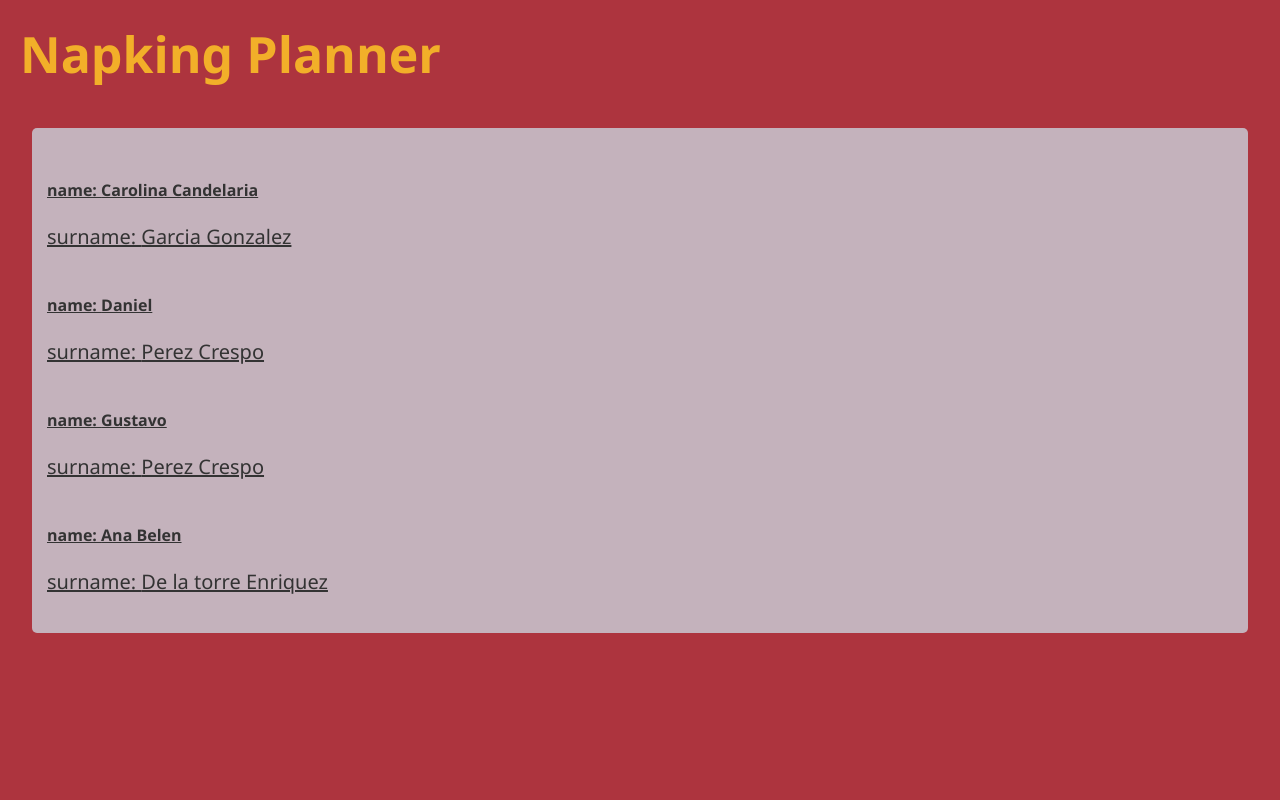
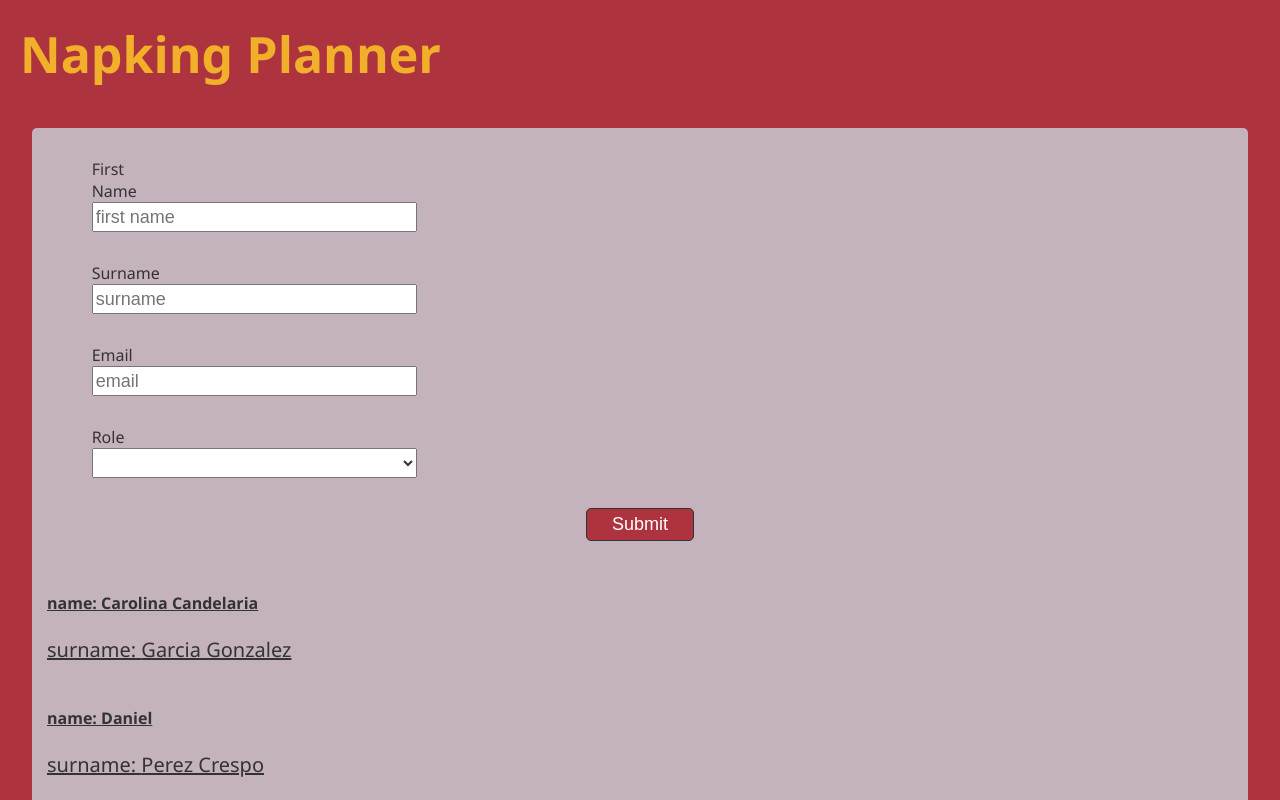
Before and after one commit to spinboo/napkin-planner, a React (Vite) app: page / in a window 1280 px wide. Shown: the top 800 px of the page. Built offline with nearby package versions, Linux system fonts and the light colour scheme.

Commit message:
Created Search User Component with context

```diff
--- a/api/db.json
+++ b/api/db.json
@@ -1 +1 @@
-{"users":[{"id":65896209,"firstName":"Ut Lorem aliqua","lastName":"Lorem pariatur dolore mollit minim","email":"A0S-ohmCTRMm@piDtnmedeObIZsZhOIttwzXTItpS.iqq","salary":19522},{"id":13585007,"firstName":"magna velit commodo fugiat elit","lastName":"exercitation p","email":"aeEz@xEkMvZPhgKkyklwgqIkDzzPsPYu.cuv","salary":43926},{"id":95855388,"firstName":"et","lastName":"aliqua magna eiusmod lab","email":"5ctfLlSChp@SBgEBmRtyWXliCjzpkKFT.tj","salary":47201},{"id":83531499,"firstName":"qui","lastName":"in ut","email":"bgOcJ2W81Ba@FCXTqKOwWjcnogsNfICNLrecgzwvd.xurq","salary":49003},{"id":83940694,"firstName":"culpa magna cillum amet esse","lastName":"Lorem","email":"ZyPm8VEfPg8I@ZACeWewYgCpjuDzKgbZb.lzi","salary":22809}]}
+{"users":[{"id":21608618,"firstName":"Duis in","lastName":"dolor in eu","email":"pUXq3PGhb1kF@ihxbOI.jfb","salary":42912},{"id":94365275,"firstName":"elit aute qui","lastName":"voluptate eu Excepteur culpa dolor","email":"ien03odKL@itLuIqrF.yg","salary":42644},{"id":72105440,"firstName":"elit","lastName":"voluptate esse","email":"ilkbQ@MlGKCj.hj","salary":32217}]}
--- /dev/null
+++ b/seed/users.js
@@ -0,0 +1,36 @@
+const users = [
+    {
+        id: 1,
+        name: "Carolina Candelaria",
+        surname: "Garcia Gonzalez",
+        email: "ccgarciagonzalez@spinboo.com",
+        salary: 50000,
+        role: "Project Manager"
+    },
+    {
+        id: 2,
+        name: "Daniel",
+        surname: "Perez Crespo",
+        email: "dperezcrespo@spinboo.com",
+        salary: 50000,
+        role: "Developer"
+    },
+    {
+        id: 3,
+        name: "Gustavo",
+        surname: "Perez Crespo",
+        email: "gperezcrespo@spinboo.com",
+        salary: 50000,
+        role: ["Purchase Manager"]
+    },
+    {
+        id: 4,
+        name: "Ana Belen",
+        surname: "De la torre Enriquez",
+        email: "abdelatorreenriquez@spinboo.com",
+        salary: 50000,
+        role: ["Sales Manager"]
+    }
+];
+
+export default users;
--- a/src/App.js
+++ b/src/App.js
@@ -1,23 +1,74 @@
 import React from "react";
 import { render } from "react-dom";
 import { Router, Link } from "@reach/router";
+import { Provider } from './SearchUserContext';
 
 import Users from "./Users";
 import UserProfile from "./UserProfile";
-import SearchParams from "./SearchParams";
+import SearchUserForm from "./SearchUserForm";
 
 class App extends React.Component {
+  constructor(props) {
+    super(props);
+
+    this.state = {
+      firstname: "",
+      surname: "",
+      email: "",
+      salary: 0,
+      role: "",
+      users: [],
+      handleFirstnameChange: this.handleFirstnameChange,
+      handleSurnameChange: this.handleSurnameChange,
+      handleEmailChange: this.handleEmailChange,
+      handleSalaryChange: this.handleSalaryChange,
+      handleRoleChange: this.handleRoleChange,
+      getUsers: this.getUsers
+    }
+  }
+
+  handleFirstnameChange = event => {
+    this.setState({
+      firstname: event.target.value
+    })
+  }
+
+  handleSurnameChange = event => {
+    this.setState({
+      surname: event.target.value
+    })
+  }
+
+  handleEmailChange = event => {
+    this.setState({
+      email: event.target.value
+    })
+  }
+
+  handleRoleChange = event => {
+    this.setState({
+      role: event.target.value
+    })
+  }
+
   render() {
     return (
       <div>
         <header>
           <Link to="/">Napking Planner</Link>
+          <Link to="/search-user">
+            <span aria-label="search" role="img">
+              <i className="fas fa-search"></i>
+            </span>
+          </Link>
         </header>
-        <Router>
-          <Users path="/" />
-          <UserProfile path="/user-profile/:id" />
-          <SearchParams path="/search-params" />
-        </Router>
+        <Provider value={this.state}>
+          <Router>
+            <Users path="/" />
+            <UserProfile path="/user-profile/:id" />
+            <SearchUserForm path="/search-user" />
+          </Router>
+        </Provider>
       </div>
     );
   }
--- /dev/null
+++ b/src/SearchBox.js
@@ -0,0 +1,73 @@
+import React from 'react';
+import { Consumer } from './SearchUserContext';
+
+class SearchBox extends React.Component {
+
+  handleFormSubmit = (event) => {
+    event.preventDefault();
+    this.props.search();
+  }
+  render() {
+    return (
+      <Consumer>
+        {context => (
+          <div className="search-params">
+            <form onSubmit={this.handleFormSubmit} >
+              <label htmlFor="firstname">
+                First Name
+                  <input
+                  onChange={context.handleFirstnameChange}
+                  id="firstname"
+                  value={context.firstname}
+                  placeholder="first name"
+                />
+              </label>
+              <label htmlFor="surname">
+                Surname
+                  <input
+                  onChange={context.handleSurnameChange}
+                  id="surname"
+                  value={context.surname}
+                  placeholder="surname"
+                />
+              </label>
+              <label htmlFor="email">
+                Email
+                  <input
+                  onChange={context.handleEmailChange}
+                  id="email"
+                  value={context.email}
+                  placeholder="email"
+                />
+              </label>
+              <label htmlFor="role">
+                Role
+                  <select
+                  id="role"
+                  value={context.role}
+                  onChange={context.handleRoleChange}
+                  onBlur={context.handleRoleChange}
+                >
+                  <option />
+                  <option value={'project manager'}>project manager</option>
+                  <option value={'sales manager'}>sales manager</option>
+                  <option value={'purchase'}>purchase manager</option>
+                  <option value={'developer'}>developer</option>
+                </select>
+              </label>
+              <button
+                onClick={this.handleFormSubmit}
+              >
+                Submit
+              </button>
+            </form>
+          </div>
+        )
+        }
+
+      </Consumer>
+    );
+  }
+}
+
+export default SearchBox;
--- a/src/SearchParams.js
+++ /dev/null
@@ -1,86 +0,0 @@
-import React from "react";
-
-class SearchParams extends React.Component {
-  state = {
-    firstName: "",
-    surname: "",
-    email: "",
-    role: "",
-  };
-
-  handleFirstNameChange = event => {
-    this.setState({
-      firstName: event.target.value
-    })
-  }
-
-  handleSurnameChange = event => {
-    this.setState({
-      surname: event.target.value
-    })
-  }
-
-  handleEmailChange = event => {
-    this.setState({
-      email: event.target.value
-    })
-  }
-
-  handleRoleChange = event => {
-    this.setState({
-      role: event.target.value
-    })
-  }
-
-  render() {
-    return (
-      <div className="search-params">
-        <label htmlFor="firstName">
-          Name
-          <input
-            onChange={this.handleFirstNameChange}
-            id="firstName"
-            value={this.state.firstName}
-            placeholder="first name"
-          />
-        </label>
-        <label htmlFor="surname">
-          Surname
-          <input
-            onChange={this.handleSurnameChange}
-            id="surname"
-            value={this.state.surname}
-            placeholder="surname"
-          />
-        </label>
-        <label htmlFor="email">
-          Email
-          <input
-            onChange={this.handleEmailChange}
-            id="email"
-            value={this.state.email}
-            placeholder="email"
-          />
-        </label>
-        <label htmlFor="role">
-          Role
-          <select
-            id="role"
-            value={this.state.role}
-            onChange={this.handleRoleChange}
-            onBlur={this.handleRoleChange}
-          >
-            <option />
-            <option value={'project manager'}>project manager</option>
-            <option value={'sales manager'}>sales manager</option>
-            <option value={'purchase'}>purchase manager</option>
-            <option value={'developer'}>developer</option>
-          </select>
-        </label>
-        <button>Submit</button>
-      </div>
-    );
-  }
-}
-
-export default SearchParams;
--- /dev/null
+++ b/src/SearchUserContext.js
@@ -0,0 +1,19 @@
+import React from 'react';
+
+const SearchUserContext = React.createContext({
+    firstname: "",
+    surname: "",
+    email: "",
+    salary: 0,
+    role: "",
+    users: [],
+    handleFirstnameChange() { },
+    handleSurnameChange() { },
+    handleEmailChange() { },
+    handleSalaryChange() { },
+    handleRoleChange() { },
+    getUsers() { }
+});
+
+export const Provider = SearchUserContext.Provider;
+export const Consumer = SearchUserContext.Consumer;
--- /dev/null
+++ b/src/SearchUserForm.js
@@ -0,0 +1,18 @@
+import React from 'react';
+import SearchBox from './SearchBox';
+import { navigate } from '@reach/router';
+
+class SearchUserForm extends React.Component {
+  handleSearchSubmit() {
+    navigate('/');
+  }
+  render() {
+    return (
+      <div className="search-user">
+        <SearchBox search={this.handleSearchSubmit} />
+      </div>
+    );
+  }
+}
+
+export default SearchUserForm;
--- a/src/Users.js
+++ b/src/Users.js
@@ -1,5 +1,9 @@
 import React from "react";
 import User from "./User";
+import SearchBox from "./SearchBox";
+import { Consumer } from "./SearchUserContext";
+
+import users from "../seed/users";
 
 class Users extends React.Component {
   constructor(props) {
@@ -11,48 +15,26 @@ class Users extends React.Component {
   }
 
   componentDidMount() {
-    const users = [
-      {
-        id: 1,
-        name: "Carolina Candelaria",
-        surname: "Garcia Gonzalez",
-        email: "ccgarciagonzalez@spinboo.com",
-        salary: 50000,
-        role: "Project Manager"
-      },
-      {
-        id: 2,
-        name: "Daniel",
-        surname: "Perez Crespo",
-        email: "dperezcrespo@spinboo.com",
-        salary: 50000,
-        role: "Developer"
-      },
-      {
-        id: 3,
-        name: "Gustavo",
-        surname: "Perez Crespo",
-        email: "gperezcrespo@spinboo.com",
-        salary: 50000,
-        role: ["Purchase Manager"]
-      },
-      {
-        id: 4,
-        name: "Ana Belen",
-        surname: "De la torre Enriquez",
-        email: "abdelatorreenriquez@spinboo.com",
-        salary: 50000,
-        role: ["Sales Manager"]
-      }
-    ];
-
+    this.search();
     this.setState({
-      users
+      users: this.search()
     });
   }
+
+  search = () => {
+    if (this.props.searchParams.firstname.length === 0) {
+      return users;
+    } else {
+      this.state.users.filter(user => {
+        return user.name === this.props.searchParams.firstname;
+      });
+    }
+  }
+
   render() {
     return (
       <div className="search">
+        <SearchBox search={this.search} />
         {this.state.users.map(user => {
           return (
             <User
@@ -69,6 +51,12 @@ class Users extends React.Component {
       </div>
     );
   }
-}
+};
 
-export default Users;
+export default function UsersWithContext(props) {
+  return (
+    <Consumer>
+      {context => <Users {...props} searchParams={context} />}
+    </Consumer>
+  )
+};
```
